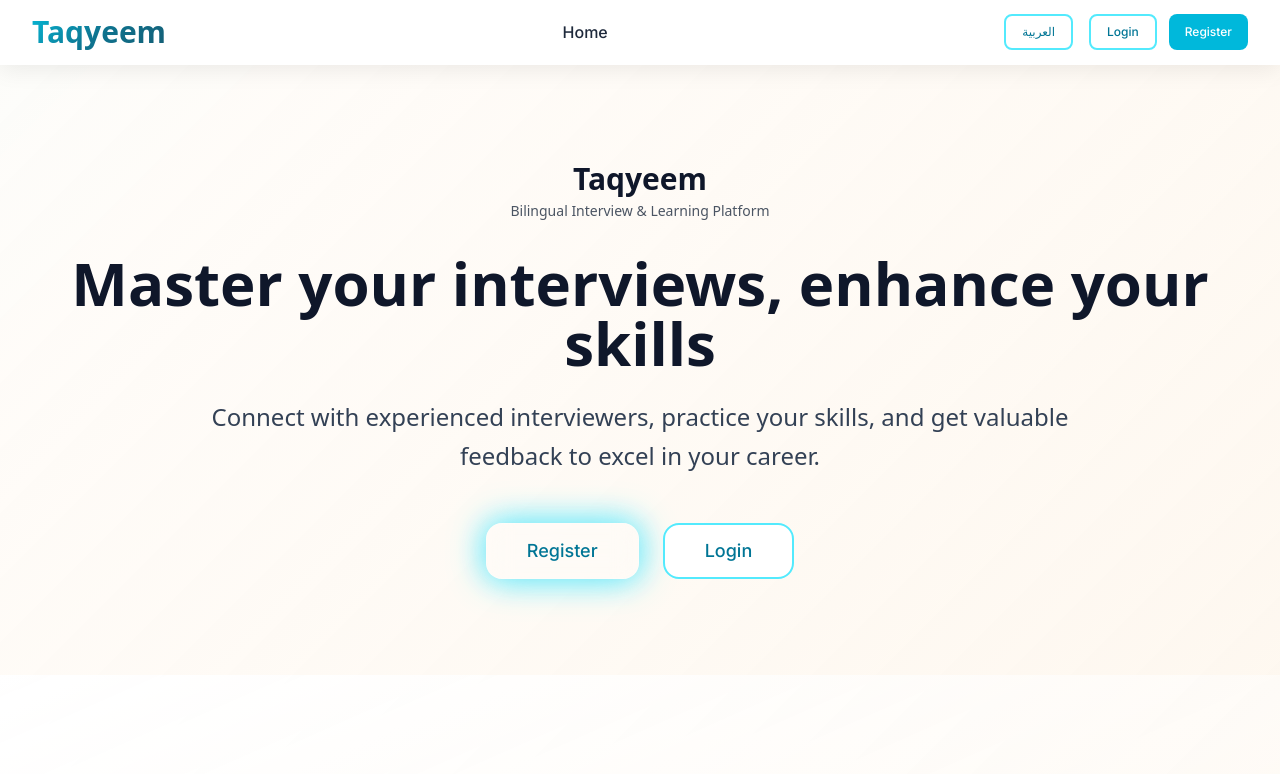
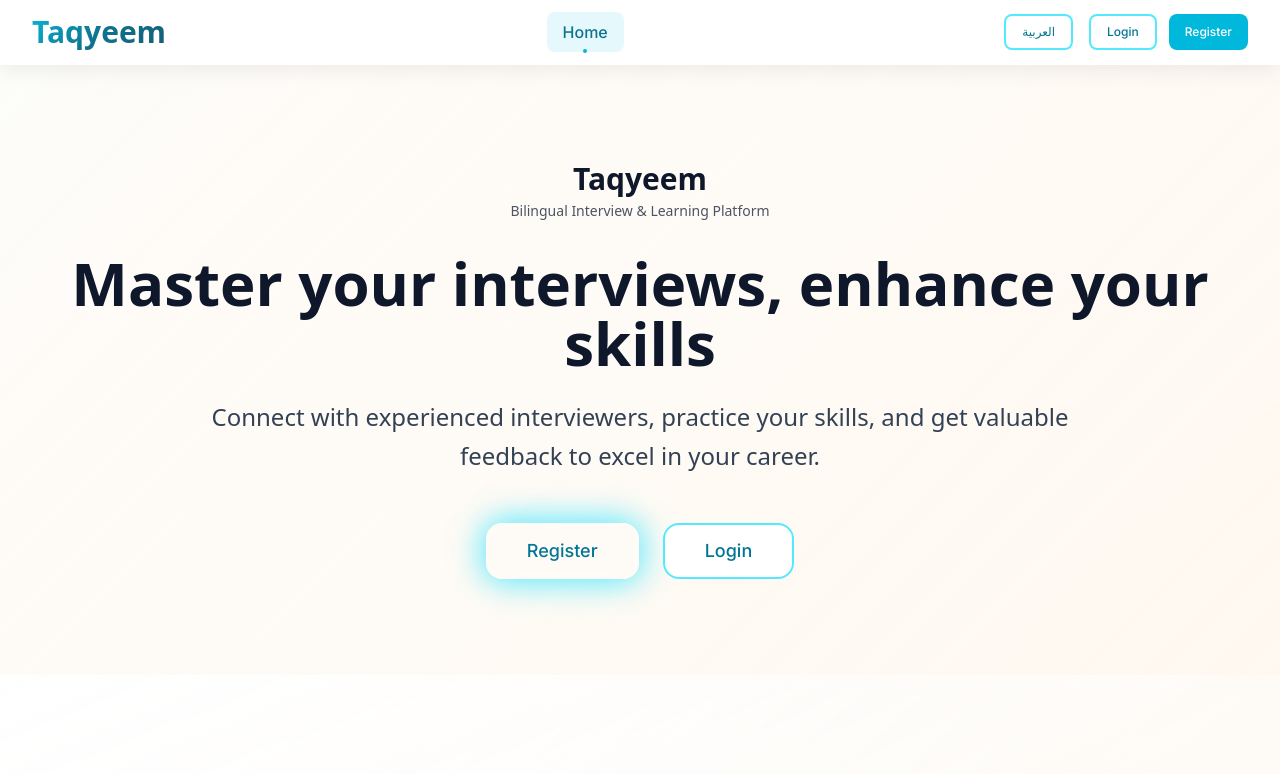
Before and after one commit to a7med-22/Taqyeem, a React app in the folder frontend/: page / in a window 1280 px wide. Shown: the top 774 px of the page. Built offline with nearby package versions, Linux system fonts and the light colour scheme; no server answers; the HTML template or start-up script is replaced by a standard one.

Commit message:
add active link

```diff
--- a/frontend/src/components/layout/Header.jsx
+++ b/frontend/src/components/layout/Header.jsx
@@ -1,4 +1,5 @@
 import { useTranslation } from "react-i18next";
+import { NavLink } from "react-router-dom";
 import { ROUTES } from "../../config/app.js";
 import { useAuth } from "../../hooks/useAuth.js";
 import { AppName } from "../AppName.jsx";
@@ -16,30 +17,50 @@ export function Header() {
         <div className="flex justify-between items-center h-16">
           {/* Logo */}
           <div className="flex items-center">
-            <a
-              href={ROUTES.HOME}
+            <NavLink
+              to={ROUTES.HOME}
               className="hover:opacity-80 transition-opacity duration-200"
             >
               <AppName className="text-xl font-bold text-gradient" />
-            </a>
+            </NavLink>
           </div>
 
           {/* Navigation */}
           <nav className="hidden md:flex items-center space-x-8">
-            <a href={ROUTES.HOME} className="nav-link">
+            <NavLink
+              to={ROUTES.HOME}
+              className={({ isActive }) =>
+                `nav-link ${isActive ? "nav-link-active" : ""}`
+              }
+            >
               {t("navigation.home")}
-            </a>
+            </NavLink>
             {isAuthenticated && (
               <>
-                <a href={ROUTES.DASHBOARD} className="nav-link">
+                <NavLink
+                  to={ROUTES.DASHBOARD}
+                  className={({ isActive }) =>
+                    `nav-link ${isActive ? "nav-link-active" : ""}`
+                  }
+                >
                   {t("navigation.dashboard")}
-                </a>
-                <a href={ROUTES.INTERVIEWS} className="nav-link">
+                </NavLink>
+                <NavLink
+                  to={ROUTES.INTERVIEWS}
+                  className={({ isActive }) =>
+                    `nav-link ${isActive ? "nav-link-active" : ""}`
+                  }
+                >
                   {t("navigation.interviews")}
-                </a>
-                <a href={ROUTES.LEARNING} className="nav-link">
+                </NavLink>
+                <NavLink
+                  to={ROUTES.LEARNING}
+                  className={({ isActive }) =>
+                    `nav-link ${isActive ? "nav-link-active" : ""}`
+                  }
+                >
                   {t("navigation.learning")}
-                </a>
+                </NavLink>
               </>
             )}
           </nav>
@@ -52,10 +73,12 @@ export function Header() {
             ) : (
               <div className="flex items-center space-x-3">
                 <Button variant="outline" size="sm" asChild>
-                  <a href={ROUTES.LOGIN}>{t("navigation.login")}</a>
+                  <NavLink to={ROUTES.LOGIN}>{t("navigation.login")}</NavLink>
                 </Button>
                 <Button size="sm" asChild>
-                  <a href={ROUTES.REGISTER}>{t("navigation.register")}</a>
+                  <NavLink to={ROUTES.REGISTER}>
+                    {t("navigation.register")}
+                  </NavLink>
                 </Button>
               </div>
             )}
--- a/frontend/src/index.css
+++ b/frontend/src/index.css
@@ -658,12 +658,12 @@
     background: rgba(6, 182, 212, 0.05);
   }
 
-  .nav-link.active {
+  .nav-link-active {
     color: var(--color-primary-700);
     background: rgba(6, 182, 212, 0.1);
   }
 
-  .nav-link.active::after {
+  .nav-link-active::after {
     content: '';
     position: absolute;
     bottom: -1px;
```
Also changed, not shown: 1 other file (tests, documents, lock files or other folders).
